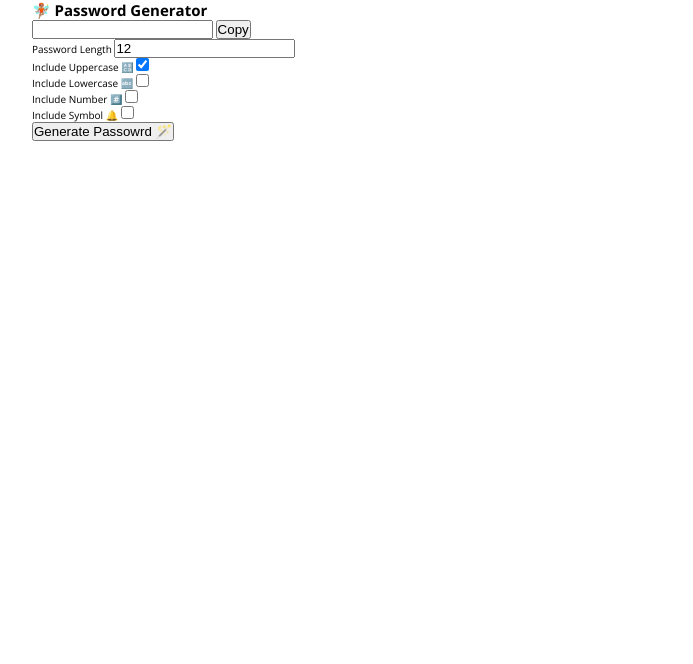
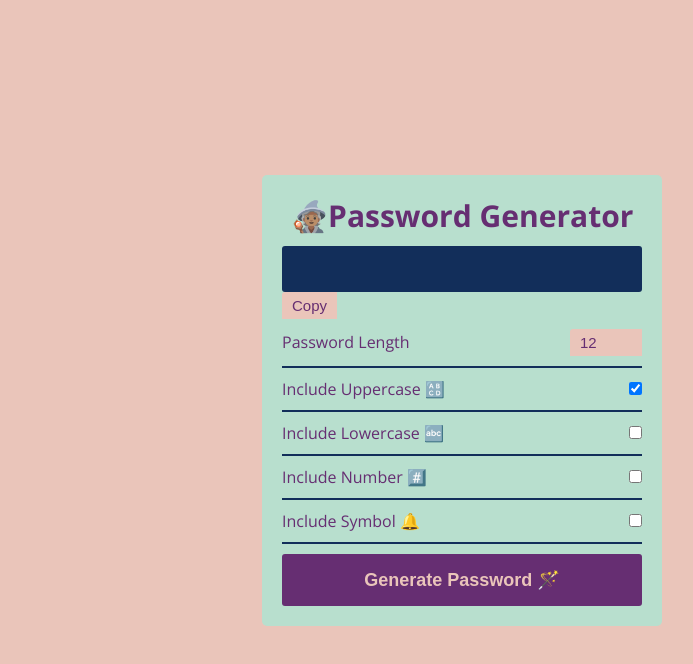
Before and after one commit to DanielaBerlin/password-generator, a plain HTML site: page index.html in a window 1280 px wide. Shown: the whole page, without its empty margins (178-871 px from the left). Drawn offline with nearby package versions, Linux system fonts and the light colour scheme.

Commit message:
Implement basic CSS styles for password generator layout

```diff
--- a/index.html
+++ b/index.html
@@ -13,7 +13,7 @@
   <body>
     <section>
       <div class="container box">
-        <h1>🧚🏽 Password Generator</h1>
+        <h1> 🧙🏽Password Generator</h1>
         <div class="p-header">
           <input type="text" id="password" />
           <button class="copy" id="copy">Copy</button>
@@ -21,7 +21,7 @@
         <div class="p-body">
           <div class="form-field">
             <label for="p-length">Password Length</label>
-            <input type="text" id="p-length" value="12" min="8" max="30" />
+            <input type="number" id="p-length" value="12" min="8" max="30" />
           </div>
           <div class="form-field">
             <label for="p-uppercase">Include Uppercase 🔠</label>
@@ -39,7 +39,7 @@
             <label for="p-symbol">Include Symbol 🔔 </label>
             <input type="checkbox" id="p-symbol" />
           </div>
-          <button id="submit">Generate Passowrd 🪄</button>
+          <button id="submit">Generate Password 🪄</button>
         </div>
       </div>
     </section>
--- a/styles.css
+++ b/styles.css
@@ -1,14 +1,11 @@
-@import url("https://fonts.googleapis.com/css2?family=Open+Sans:wght@300;400;600;700&display=swap");
+@import url('https://fonts.googleapis.com/css2?family=Open+Sans:wght@300;400;600;700&display=swap');
 
 :root {
-  --white: #fff;
-  --black: #1c2b2d;
-  --blue: #31326f;
-  --light-blue: #005490;
-  --color-primary: #9d0191;
-  --color-sec: #db6400;
-  --grey: #eee;
-  --dark-grey: #222831;
+  --blue: #122e5a;
+  --soft-pink: #eac5ba;
+  --yellow: #e0bc6a;
+  --magic: #662e72;
+  --green: #b8dfce;
 }
 
 * {
@@ -22,7 +19,7 @@ html {
 }
 
 body {
-  font-family: "Open Sans", sans-serif;
+  font-family: 'Open Sans', sans-serif;
 }
 
 p {
@@ -39,3 +36,89 @@ img {
   margin: 0 auto;
   padding: 0 20px;
 }
+
+section {
+  height: 100vh;
+  background-color: #eac5ba;
+  display: flex;
+  justify-content: center;
+  align-items: center;
+}
+
+.box {
+  background-color: var(--green);
+  padding: 2rem;
+  width: 40rem;
+  border-radius: 5px;
+}
+
+h1 {
+  font-size: 3rem;
+  color: #662e72;
+  text-align: center;
+  margin-bottom: 1rem;
+}
+
+.form-field {
+  display: flex;
+  justify-content: space-between;
+  align-items: center;
+  padding: 1rem 0;
+  color: var(--magic);
+  border-bottom: 2px solid var(--blue);
+  font-size: 1.6rem;
+}
+
+.form-field label {
+  cursor: pointer;
+}
+
+.p-header {
+  position: relative;
+}
+
+.p-header input {
+  width: 100%;
+  height: 100%;
+  background-color: var(--blue);
+  padding: 1.4rem;
+  border-radius: 3px;
+  color: #e0bc6a;
+  outline: none;
+  border: none;
+  font-size: 1.6rem;
+}
+
+.p-header button,
+.form-field input[type='number'] {
+  padding: 5px 10px;
+  background-color: var(--soft-pink);
+  outline: none;
+  border: none;
+  border-radius: 3px 0 0 0;
+  font-size: 1.5rem;
+  color: #662e72;
+}
+
+.p-header button {
+  cursor: pointer;
+}
+
+#submit {
+  width: 100%;
+  padding: 1.5rem;
+  margin-top: 1rem;
+  font-size: 1.8rem;
+  font-weight: 700;
+  background-color: #662e72;
+  color: #eac5ba;
+  outline: none;
+  border: none;
+  border-radius: 3px;
+  cursor: pointer;
+  transition: all 0.3s;
+}
+
+#submit:hover {
+  background-color: #122e5a;
+}
```
